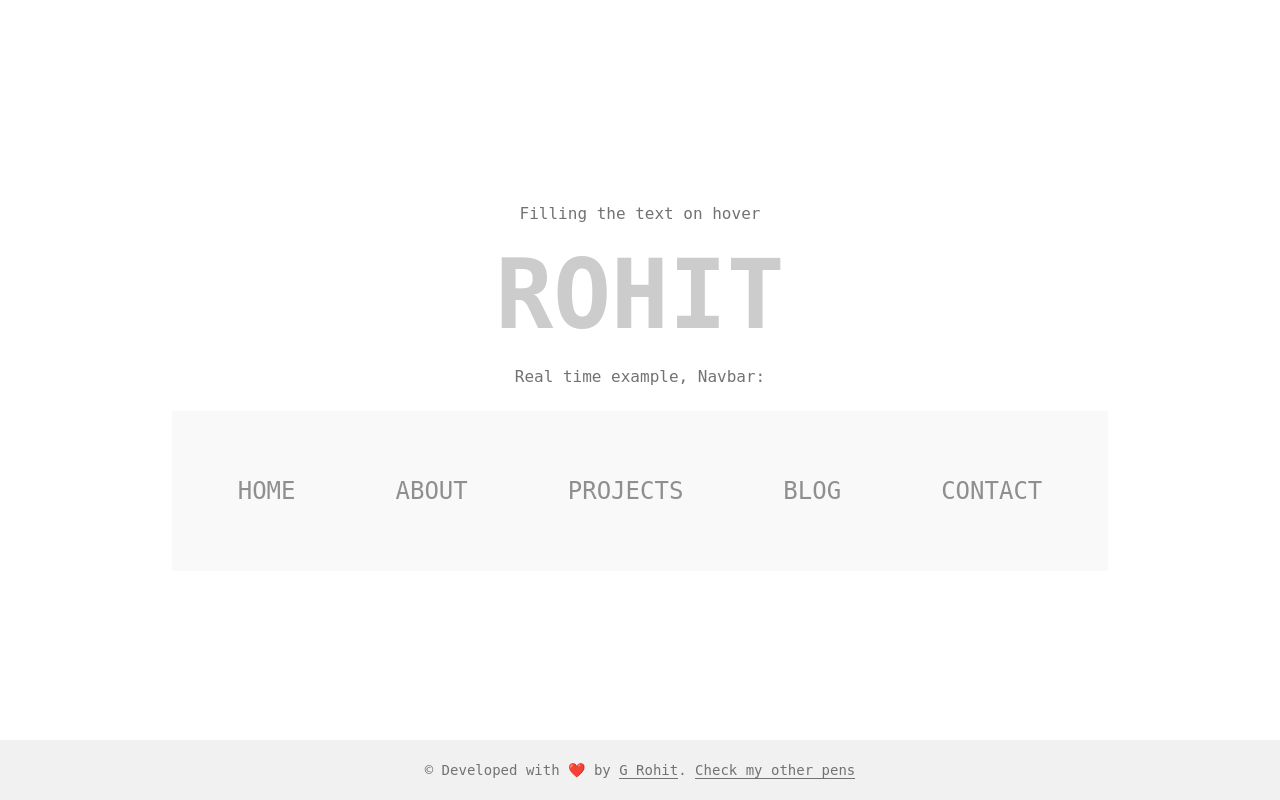
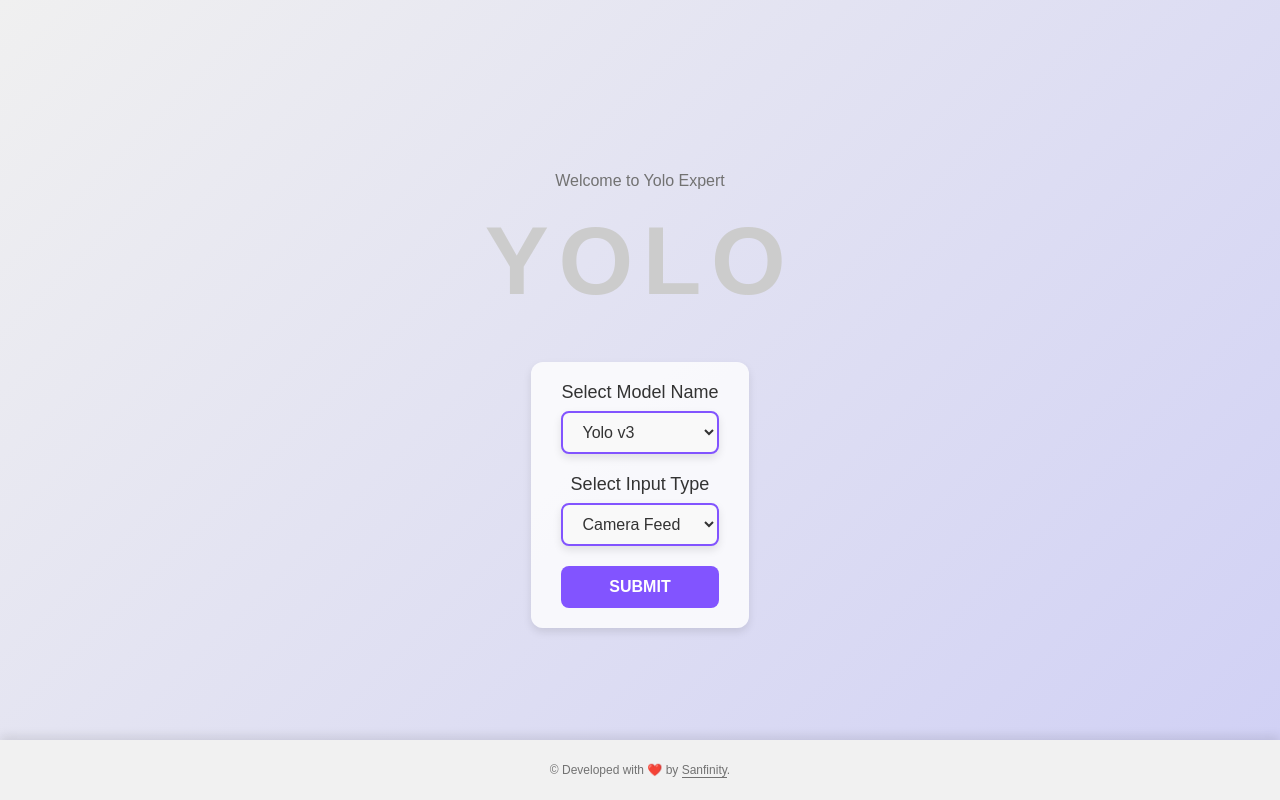
Before and after one commit to Sanfinity/yolo_expert, a Python web app: template templates/index.html in a window 1280 px wide. Run offline with Jinja, Linux system fonts and the light colour scheme; the template is opened without the code that fills it, so the values that code supplies are empty.

Commit message:
Some good UI changes

```diff
--- a/static/styles.css
+++ b/static/styles.css
@@ -1,8 +1,11 @@
+/* Reset padding and margin */
 * {
     padding: 0;
     margin: 0;
+    box-sizing: border-box;
 }
 
+/* Body Styling */
 body {
     display: flex;
     flex-direction: column;
@@ -10,14 +13,18 @@ body {
     align-items: center;
     position: relative;
     min-height: 100vh;
-    font-family: Hack, monospace;
+    font-family: 'Poppins', sans-serif; /* Modern font */
+    background: linear-gradient(135deg, #f0f0f0, #d0d0f5); /* Gradient background */
+    color: #333;
 }
 
+/* Styling for main div */
 div {
     color: #727272;
     text-align: center;
 }
 
+/* Header Text */
 p {
     margin: 16px;
     font-size: 96px;
@@ -26,6 +33,7 @@ p {
     font-weight: 600;
     transition: all 1s ease-in-out;
     position: relative;
+    letter-spacing: 0.1em; /* Add space between letters */
 }
 
 p::before {
@@ -45,29 +53,35 @@ p:hover::before {
     width: 100%;
 }
 
+/* Navbar Styling */
 nav {
     margin: 25px;
-    background: #f9f9f9;
+    background: rgba(255, 255, 255, 0.9);
     padding: 16px;
+    border-radius: 12px;
+    box-shadow: 0 4px 8px rgba(0, 0, 0, 0.1);
 }
 
 .menuItems {
     list-style: none;
     display: flex;
+    justify-content: center;
 }
 
 .menuItems li {
-    margin: 50px;
+    margin: 0 50px;
 }
 
 .menuItems li a {
     text-decoration: none;
     color: #8f8f8f;
     font-size: 24px;
-    font-weight: 400;
+    font-weight: 500;
+    text-transform: uppercase;
     transition: all 0.5s ease-in-out;
     position: relative;
-    text-transform: uppercase;
+    padding: 8px 16px;
+    border-radius: 8px;
 }
 
 .menuItems li a::before {
@@ -83,11 +97,111 @@ nav {
     overflow: hidden;
 }
 
+.menuItems li a:hover {
+    color: #fff;
+    background-color: #8254ff; /* Background on hover */
+    box-shadow: 0px 4px 10px rgba(130, 84, 255, 0.4); /* Glow effect */
+}
+
 .menuItems li a:hover::before {
     width: 100%;
     transition: all 0.5s ease-in-out;
 }
 
+/* Form Section */
+.form-section {
+    display: flex;
+    flex-direction: column;
+    align-items: flex-start;
+    margin-top: 30px;
+    background: rgba(255, 255, 255, 0.8);
+    padding: 20px 30px;
+    border-radius: 12px;
+    box-shadow: 0 4px 8px rgba(0, 0, 0, 0.1);
+}
+
+/* Dropdown Styling */
+.dropdown-container {
+    display: flex;
+    flex-direction: column;
+    margin-bottom: 20px;
+    width: 100%;
+}
+
+label {
+    font-size: 18px;
+    font-weight: 500;
+    margin-bottom: 8px;
+    color: #333;
+}
+
+select {
+    padding: 10px 15px;
+    font-size: 16px;
+    border-radius: 8px;
+    border: 2px solid #8254ff;
+    background-color: #f9f9f9;
+    color: #333;
+    outline: none;
+    transition: all 0.3s ease-in-out;
+    box-shadow: 0 4px 8px rgba(0, 0, 0, 0.1);
+    width: 100%;
+}
+
+select:hover {
+    border-color: #8254ff;
+    background-color: #fff;
+}
+
+.submit-container {
+    text-align: center;
+    width: 100%;
+}
+
+.submit-btn {
+    position: relative;
+    padding: 12px 24px;
+    font-size: 16px;
+    color: #fff;
+    background-color: #8254ff;
+    border: none;
+    border-radius: 8px;
+    cursor: pointer;
+    transition: all 0.3s ease;
+    width: 100%;
+    font-weight: 600;
+    text-transform: uppercase;
+    overflow: hidden;
+}
+
+/* Add the animation to the button text */
+.submit-btn::before {
+    content: 'Submit'; /* Same text as the button */
+    position: absolute;
+    top: 0;
+    bottom: 0;
+    left: 0;
+    right: 0;
+    width: 0;
+    color: #fff;
+    background-color: transparent;
+    transition: all 0.5s ease;
+    overflow: hidden;
+    text-align: center;
+    line-height: 42px; /* Adjust to match the button's height */
+}
+
+.submit-btn:hover::before {
+    width: 100%; /* Expand on hover */
+    background-color: transparent;
+}
+
+.submit-btn:hover {
+    background-color: #683ab7; /* Change button background on hover */
+    box-shadow: 0 4px 10px rgba(130, 84, 255, 0.4); /* Glow effect on hover */
+}
+
+/* Footer Styling */
 footer {
     position: absolute;
     font-size: 12px;
@@ -95,18 +209,43 @@ footer {
     width: 100%;
     height: 60px;
     line-height: 60px;
-    font-size: 14px;
     background-color: #f1f1f1;
-    color: #000000;
+    color: #000;
     text-align: center;
+    box-shadow: 0 -4px 10px rgba(0, 0, 0, 0.1);
 }
 
 footer a {
     text-decoration: none;
     color: inherit;
     border-bottom: 1px solid;
+    transition: color 0.3s ease;
 }
 
 footer a:hover {
     border-bottom: 1px transparent;
+    color: #8254ff; /* Color on hover */
 }
+
+/* Responsive Design */
+@media (max-width: 768px) {
+    p {
+        font-size: 48px;
+    }
+
+    .menuItems li {
+        margin: 0 20px;
+    }
+
+    .menuItems li a {
+        font-size: 18px;
+    }
+
+    .form-section {
+        width: 90%;
+    }
+
+    .submit-btn {
+        font-size: 14px;
+    }
+}
--- a/templates/index.html
+++ b/templates/index.html
@@ -7,10 +7,10 @@
     <link rel="stylesheet" href="../static/styles.css">
 </head>
 <body>
-    <div>Filling the text on hover</div>
-    <p data-item='Rohit'>Rohit</p>
+    <div>Welcome to Yolo Expert</div>
+    <p data-item='Yolo'>Yolo</p>
 
-    <section>
+    <!-- <section>
       <div>Real time example, Navbar:</div>
       <nav>
         <ul class="menuItems">
@@ -21,19 +21,40 @@
           <li><a href='#' data-item='Contact'>Contact</a></li>
         </ul>
       </nav>
+    </section> -->
 
+    <!-- New section with dropdowns and submit button -->
+    <section class="form-section">
+        <div class="dropdown-container">
+            <label for="model-select">Select Model Name</label>
+            <select id="model-select">
+                <option value="yolov3">Yolo v3</option>
+                <option value="yolov4">Yolo v4</option>
+                <option value="yolov5">Yolo v5</option>
+                <option value="yolov7">Yolo v7</option>
+                <option value="yolov8">Yolo v8</option>
+            </select>
+        </div>
+
+        <div class="dropdown-container">
+            <label for="input-type-select">Select Input Type</label>
+            <select id="input-type-select">
+                <option value="camera">Camera Feed</option>
+                <option value="video">Custom Video</option>
+            </select>
+        </div>
+
+        <div class="submit-container">
+            <button type="button" class="submit-btn">Submit</button>
+        </div>
     </section>
 
     <!-- Footer starts-->
     <footer>
-
       <!-- Copyright -->
-      <!-- ❤️  -->
-      <div class="footer-copyright text-center">&copy; Developed with ❤️</i> by
-        <a href="https://grohit.com/" class="white-text" target="_blank">G Rohit</a>. <a href="https://codepen.io/grohit/" target="_blank">Check my other pens </a>
+      <div class="footer-copyright text-center">&copy; Developed with ❤️ by
+        <a class="white-text" target="_blank">Sanfinity</a>.
       </div>
-      <!-- Copyright -->
-
     </footer>
 </body>
 </html>
```
